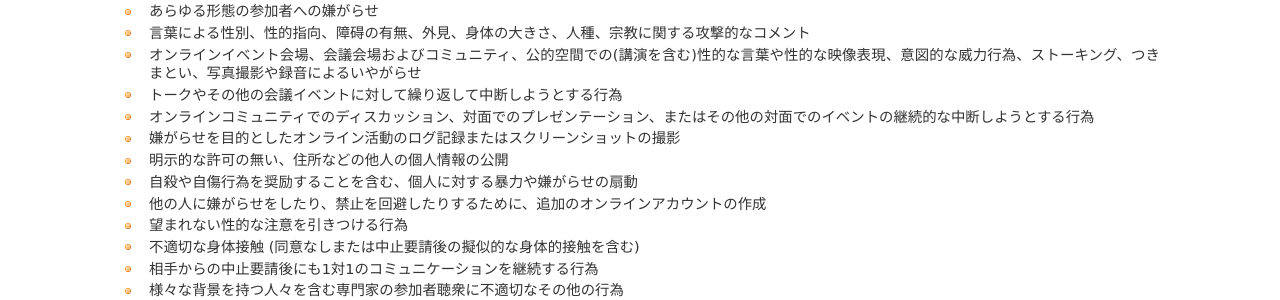
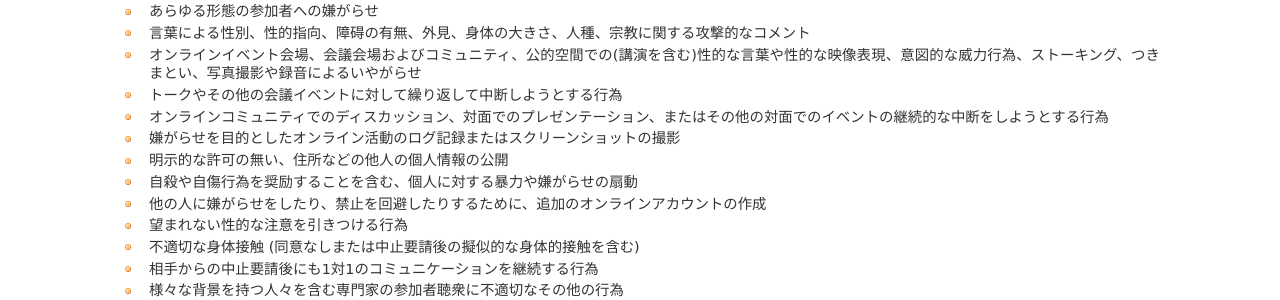
Before and after one commit to pyconjp/www.pycon.jp, a Sphinx documentation site: the page built from source/policies/code-of-conduct.md, in a window 1280 px wide and 900 px high, scrolled down 695 px. Shown: the part 151-451 px from the top of the window. Built offline with Sphinx 7.4.7, drawn with Linux system fonts in a browser that asks for light colours.

Commit message:
レビュー指摘で日本語文言の細かな修正

```diff
--- a/source/policies/code-of-conduct.md
+++ b/source/policies/code-of-conduct.md
@@ -22,7 +22,7 @@ PyCon JPの開催を通じて、Pythonの使い手が一堂に集まり、Python
 * 言葉による性別、性的指向、障碍の有無、外見、身体の大きさ、人種、宗教に関する攻撃的なコメント
 * オンラインイベント会場、会議会場およびコミュニティ、公的空間での(講演を含む)性的な言葉や性的な映像表現、意図的な威力行為、ストーキング、つきまとい、写真撮影や録音によるいやがらせ
 * トークやその他の会議イベントに対して繰り返して中断しようとする行為
-* オンラインコミュニティでのディスカッション、対面でのプレゼンテーション、またはその他の対面でのイベントの継続的な中断しようとする行為
+* オンラインコミュニティでのディスカッション、対面でのプレゼンテーション、またはその他の対面でのイベントの継続的な中断をしようとする行為
 * 嫌がらせを目的としたオンライン活動のログ記録またはスクリーンショットの撮影
 * 明示的な許可の無い、住所などの他人の個人情報の公開
 * 自殺や自傷行為を奨励することを含む、個人に対する暴力や嫌がらせの扇動
```
